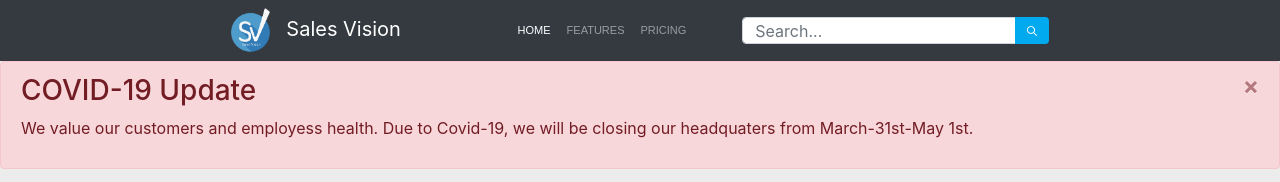
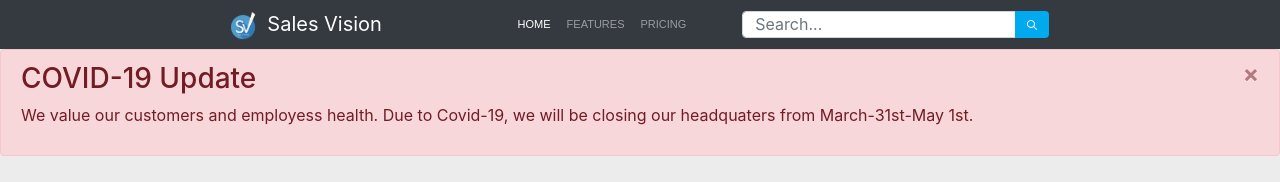
Before and after one commit to cethread/SaleVision, a website: page index.html in a window 1280 px wide. Shown: the top 182 px of the page. Drawn offline with Linux system fonts and the light colour scheme.

Commit message:
Update index.html

```diff
--- a/index.html
+++ b/index.html
@@ -18,7 +18,7 @@
     <div class="container-fluid">
       <!-- Logos -->
       <div class="navbar-brand p-0 m-0" href="index.html">
-        <img src="images/salevision_logo.png" alt="" width="50px">
+        <img src="images/salevision_logo.png" alt="" width="31px">
           Sales Vision</div>
         <button class="navbar-toggle btn btn-primary d-lg-none d-sm-inline-block" type="button" data-toggle="collapse" data-target=".navbar-nav">
           <span class="navbar-toggler-icon"></span>
```
